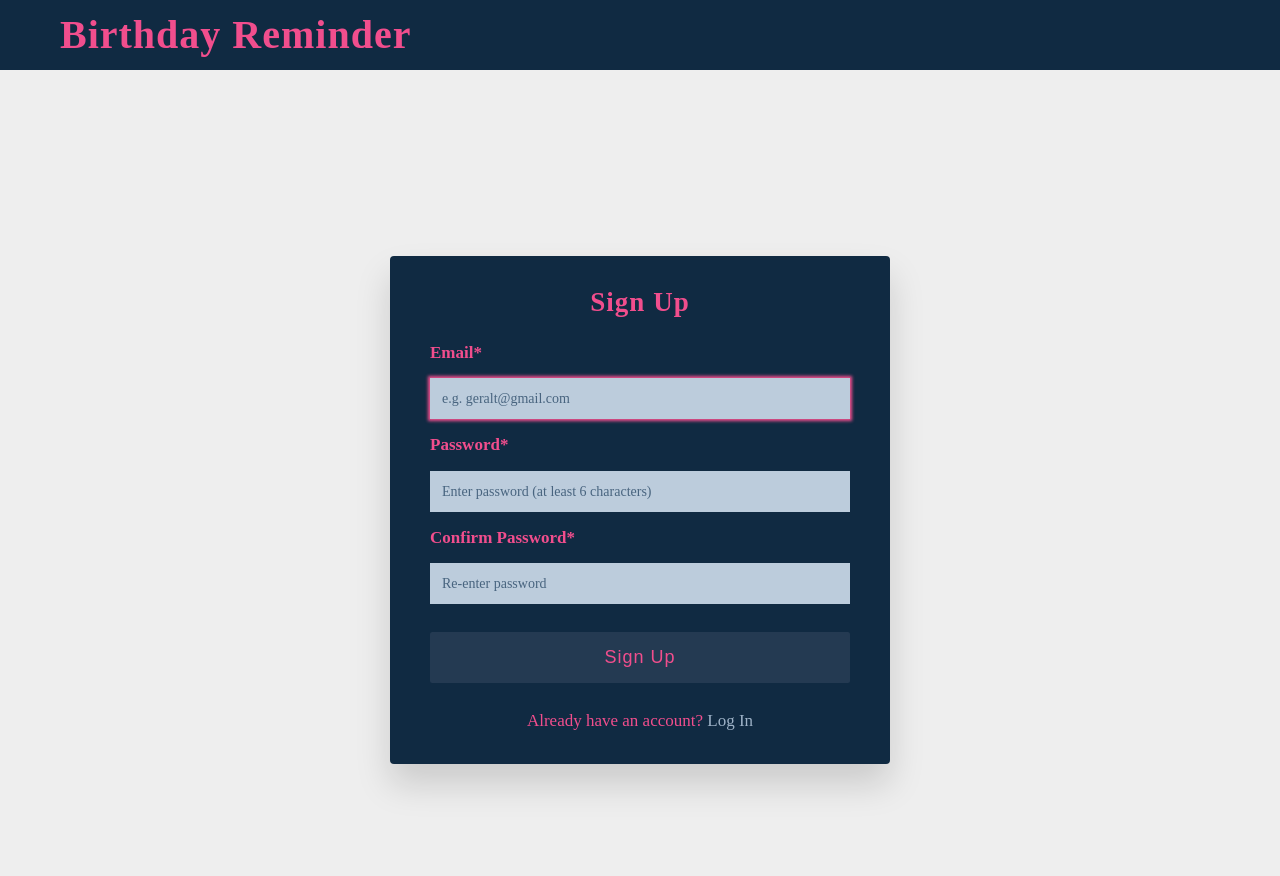
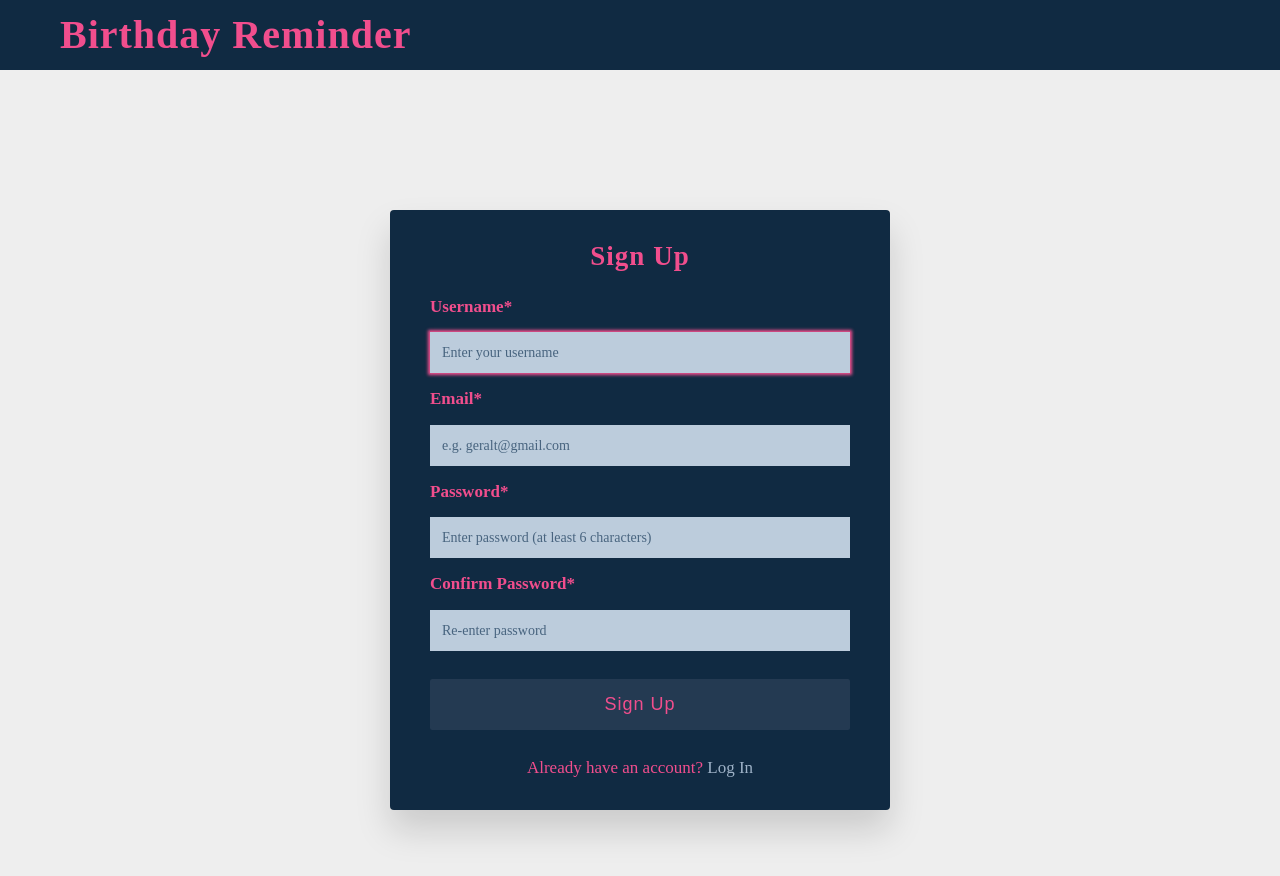
Before and after one commit to Ayon95/react-birthday-reminder, a React (Create React App) app: page /signup in a window 1280 px wide. Shown: the top 876 px of the page. Built offline with nearby package versions, Linux system fonts and the light colour scheme; no server answers; the HTML template or start-up script is replaced by a standard one.

Commit message:
Connected the app to firestore database, created users collection, and added username field to Signup form

```diff
--- a/src/AuthContext.js
+++ b/src/AuthContext.js
@@ -2,7 +2,7 @@
 we want to be able to access the current user anywhere in our application */
 
 import React, { useEffect, useState } from 'react';
-import { auth } from './firebase/firebase.js';
+import { auth, db } from './firebase/firebase.js';
 
 export const AuthContext = React.createContext();
 
@@ -10,7 +10,13 @@ function AuthContextProvider(props) {
 	const [currentUser, setCurrentUser] = useState(null);
 	const [pending, setPending] = useState(true); // initially, pending will be true because the current user hasn't been set yet
 
-	const signUp = (email, password) => auth.createUserWithEmailAndPassword(email, password);
+	const signUp = async (email, password, username) => {
+		// after the user is successfully created, the promise resolves to a cred object that has a user object
+		const cred = await auth.createUserWithEmailAndPassword(email, password);
+
+		// after the user is created, create a user doc with the same id as the uid of created user
+		db.collection('users').doc(cred.user.uid).set({ username });
+	};
 	const logIn = (email, password) => auth.signInWithEmailAndPassword(email, password);
 	const logOut = () => auth.signOut();
 	const resetPassword = (email) => auth.sendPasswordResetEmail(email);
--- a/src/Signup.js
+++ b/src/Signup.js
@@ -10,11 +10,15 @@ function Signup() {
 	const [error, setError] = useState(null);
 
 	const { signUp } = useContext(AuthContext);
-	const emailInputRef = useRef();
+	const usernameInputRef = useRef();
 	const formRef = useRef();
 	const history = useHistory();
 
 	const schema = Yup.object({
+		username: Yup.string()
+			.min(2, 'Username needs to be at least 2 characters long')
+			.max(20, 'Username cannot be more than 20 characters long')
+			.required(),
 		email: Yup.string().email('Not a valid email').required('Email is required'),
 		password: Yup.string().min(6, 'Password needs to be at least 6 characters long').required('Password is required'),
 		passwordConfirm: Yup.string()
@@ -23,14 +27,14 @@ function Signup() {
 	});
 
 	useEffect(() => {
-		emailInputRef.current.focus();
+		usernameInputRef.current.focus();
 	}, []);
 
 	async function handleSubmit() {
 		try {
 			setError(null);
 			setSigningUp(true);
-			await signUp(formRef.current.values.email, formRef.current.values.password);
+			await signUp(formRef.current.values.email, formRef.current.values.password, formRef.current.values.username); // async operation
 			setSigningUp(false);
 			history.push('/');
 		} catch (error) {
@@ -42,6 +46,7 @@ function Signup() {
 	return (
 		<Formik
 			initialValues={{
+				username: '',
 				email: '',
 				password: '',
 				passwordConfirm: '',
@@ -56,12 +61,21 @@ function Signup() {
 				<div className="form-container">
 					<h3 className="container__title form-container__title">Sign Up</h3>
 					<Form className="form" autoComplete="off" noValidate>
+						<label className="form__label">Username*</label>
+						<Field
+							type="text"
+							className={`form__input ${formik.touched.username && formik.errors.username && 'form__input--invalid'}`}
+							name="username"
+							innerRef={usernameInputRef}
+							placeholder="Enter your username"
+						/>
+						<ErrorMessage component="p" className="form__validation-error-message" name="username" />
+
 						<label className="form__label">Email*</label>
 						<Field
 							type="email"
 							className={`form__input ${formik.touched.email && formik.errors.email && 'form__input--invalid'}`}
 							name="email"
-							innerRef={emailInputRef}
 							placeholder="e.g. geralt@gmail.com"
 						/>
 						<ErrorMessage component="p" className="form__validation-error-message" name="email" />
--- a/src/firebase/firebase.js
+++ b/src/firebase/firebase.js
@@ -1,5 +1,6 @@
 import firebase from 'firebase/app';
 import 'firebase/auth';
+import 'firebase/firestore';
 
 const firebaseConfig = {
 	apiKey: process.env.REACT_APP_FIREBASE_API_KEY,
@@ -14,5 +15,7 @@ const firebaseApp = firebase.initializeApp(firebaseConfig);
 
 // initialize authentication
 export const auth = firebaseApp.auth();
+// initialize firestore
+export const db = firebaseApp.firestore();
 
 export default firebaseApp;
```
